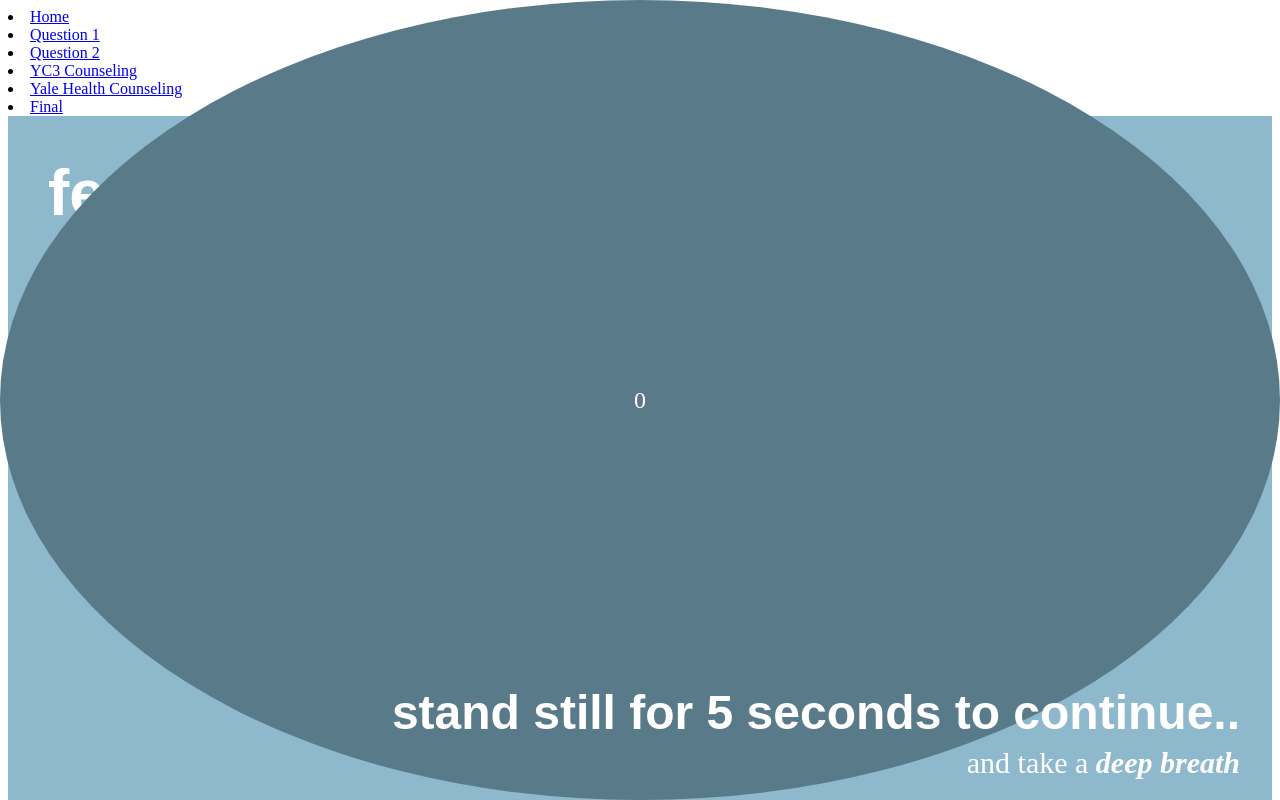
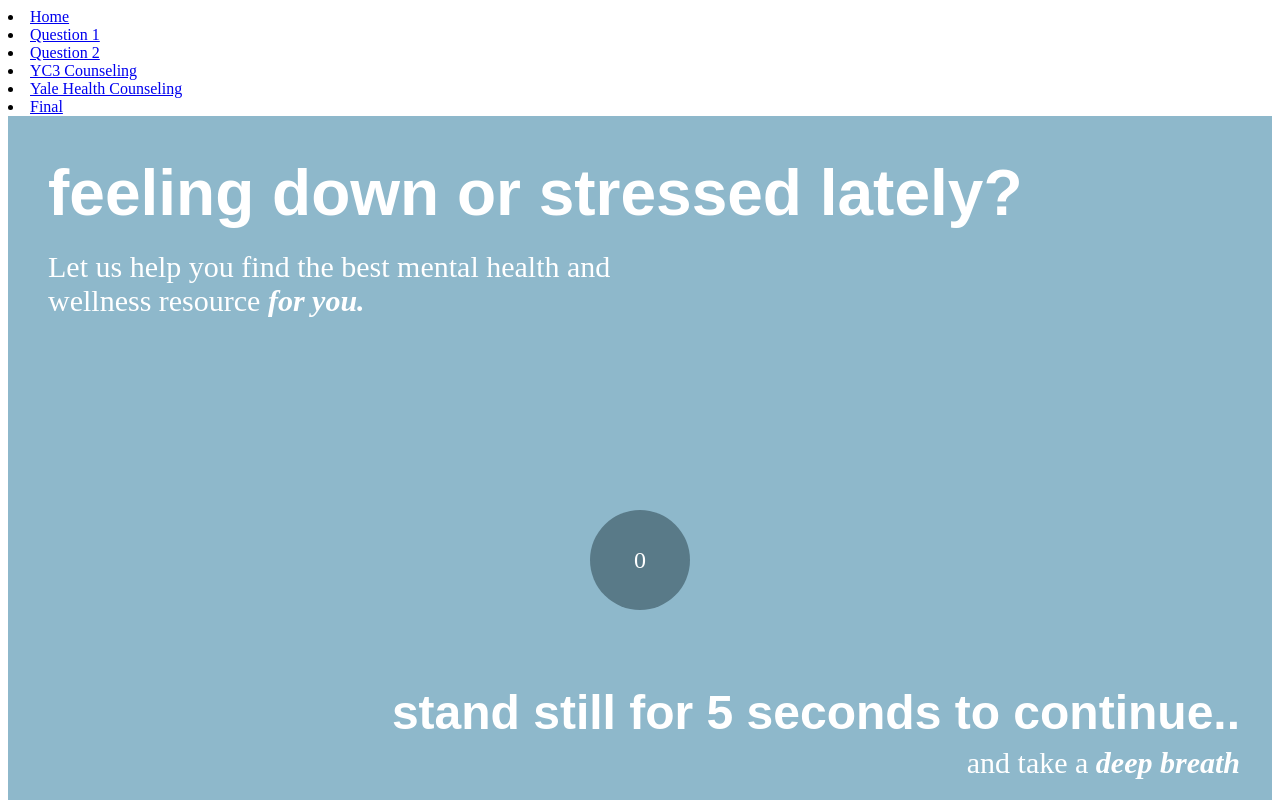
Before and after one commit to apurvagyan/hci-mental-health-proj, a React (Create React App) app in the folder my-app/: page /home in a window 1280 px wide. Shown: the top 800 px of the page. Built offline with nearby package versions, Linux system fonts and the light colour scheme.

Commit message:
fixed errors within css

```diff
--- a/my-app/src/pages/CountdownCircle.css
+++ b/my-app/src/pages/CountdownCircle.css
@@ -1,4 +1,4 @@
-countdown-circle-container {
+.countdown-circle-container {
   position: absolute;
   align-items: center;
   width: 100px;
```
